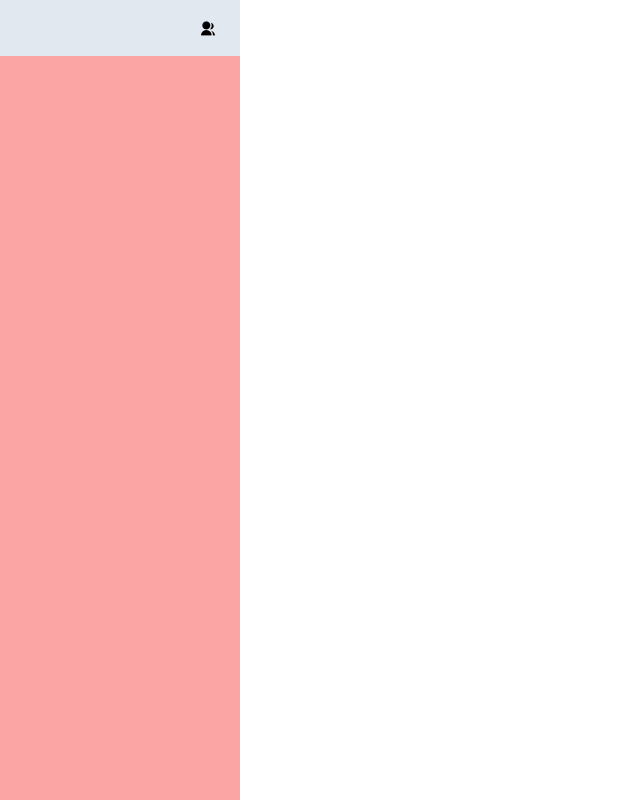
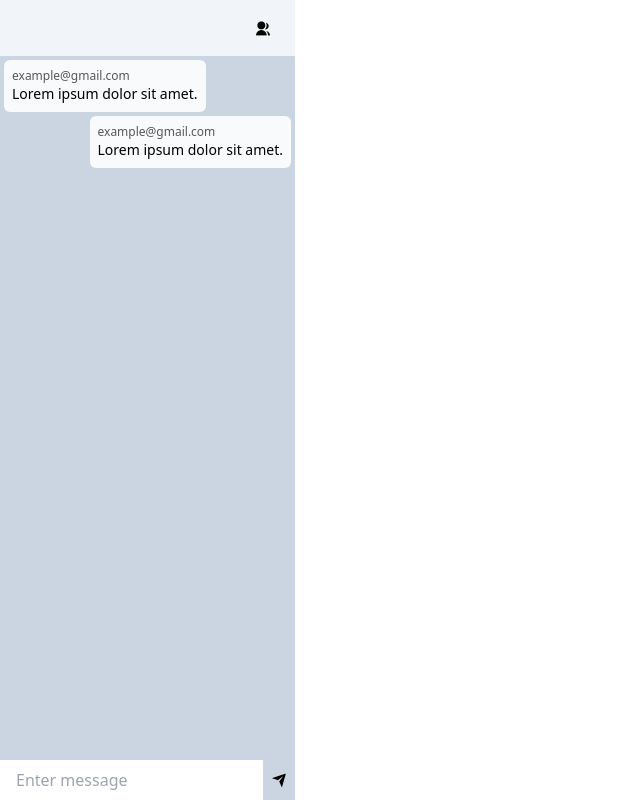
Before and after one commit to MudassirKhanT/AI-AGENT, a React (Vite) app in the folder Ai_Frontend/: page /project in a window 1280 px wide. Shown: the whole page, without its empty margins (0-640 px from the left). Built offline with nearby package versions, Linux system fonts and the light colour scheme.

Commit message:
added message ui

```diff
--- a/Ai_Frontend/src/screens/Project.jsx
+++ b/Ai_Frontend/src/screens/Project.jsx
@@ -6,12 +6,30 @@ const Project = () => {
 
   return (
     <main className="h-screen w-screen flex">
-      <section className="left h-full min-w-60 bg-red-300">
-        <header className="flex justify-end p-2 px-4 w-full bg-slate-200">
+      <section className="left flex flex-col h-full min-w-72 bg-slate-300">
+        <header className="flex justify-end p-2 px-4 w-full bg-slate-100">
           <button className="p-2 ">
             <i className="ri-group-fill"></i>
           </button>
         </header>
+        <div className="conversation-area flex-grow flex flex-col">
+          <div className="message-box p-1 flex-grow flex flex-col gap-1">
+            <div className=" message max-w-56 flex flex-col p-2 bg-slate-50 w-fit rounded-md">
+              <small className="opacity-65 text-xs">example@gmail.com</small>
+              <p className="text-sm">Lorem ipsum dolor sit amet.</p>
+            </div>
+            <div className="ml-auto message max-w-56 flex flex-col p-2 bg-slate-50 w-fit rounded-md">
+              <small className="opacity-65 text-xs">example@gmail.com</small>
+              <p className="text-sm">Lorem ipsum dolor sit amet.</p>
+            </div>
+          </div>
+          <div className="input-field w-full flex">
+            <input className="p-2 px-4 border-none outline-none" type="text" placeholder="Enter message" />
+            <button className="flex-grow px-2 ">
+              <i className="ri-send-plane-fill"></i>
+            </button>
+          </div>
+        </div>
       </section>
     </main>
   );
```
